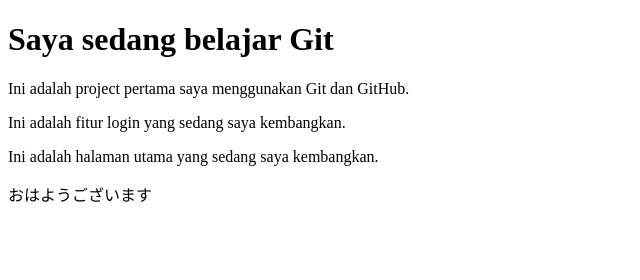
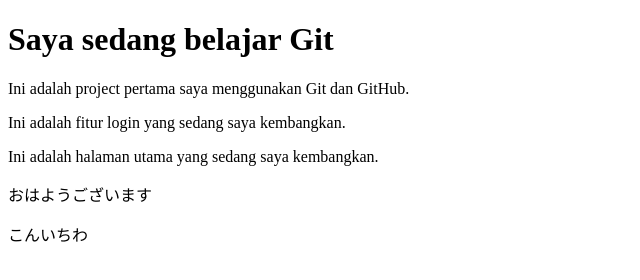
Before and after one commit to rizkidwifauzi/Belajar-Git, a plain HTML site: page index.html in a window 1280 px wide. Shown: the whole page, without its empty margins (0-640 px from the left). Drawn offline with Linux system fonts and the light colour scheme.

Commit message:
Edit fitur-login

```diff
--- a/index.html
+++ b/index.html
@@ -10,5 +10,6 @@
     <p>Ini adalah fitur login yang sedang saya kembangkan.</p>
     <p>Ini adalah halaman utama yang sedang saya kembangkan.</p>
     <p>おはようございます</p>
+    <p>こんいちわ</p>
 </body>
 </html>
```
